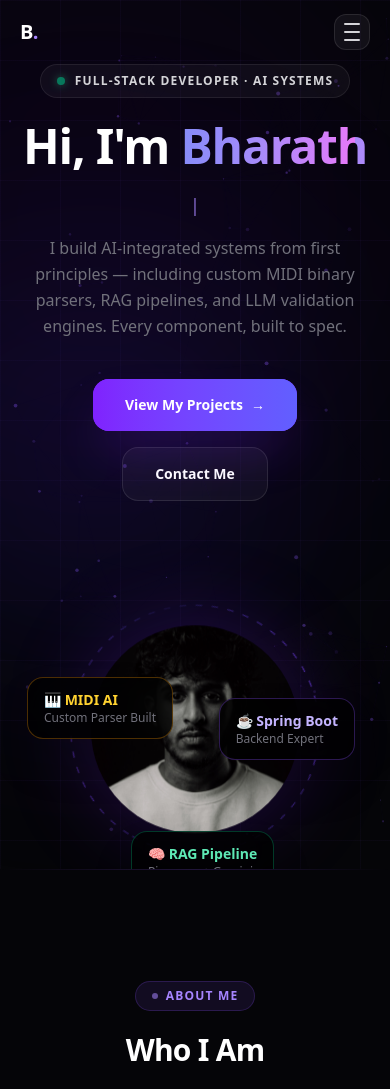
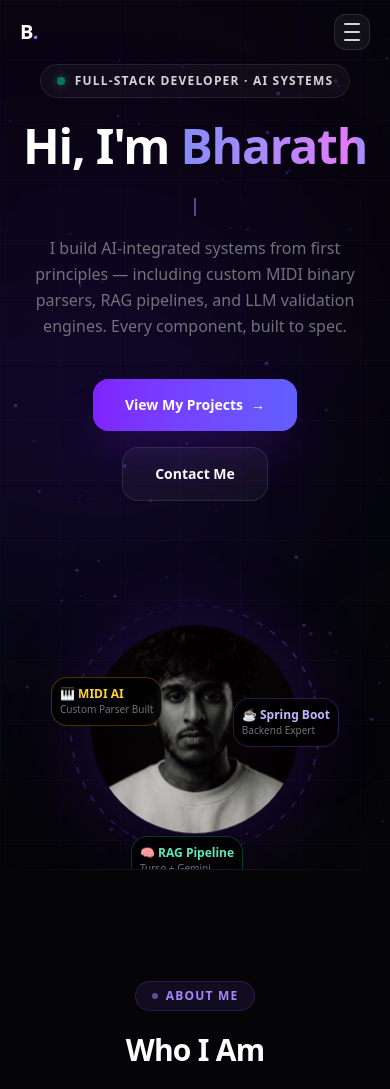
Before and after one commit to bharath-mnr/bharath-portfolio-new, a React (Vite) app: page / in a window 390 px wide. Shown: the top 1089 px of the page. Built offline with nearby package versions, Linux system fonts and the light colour scheme.

Commit message:
fix floating pills responsivness

```diff
--- a/src/components/ParticleCanvas.jsx
+++ b/src/components/ParticleCanvas.jsx
@@ -575,17 +575,17 @@ export default function App() {
               </div>
 
               {/* Floating pills */}
-              <div className="absolute -left-10 top-1/4 bg-black/80 border border-amber-500/30 rounded-2xl px-4 py-3 backdrop-blur-xl shadow-2xl">
-                <div className="text-amber-300 font-bold text-sm">🎹 MIDI AI</div>
-                <div className="text-zinc-500 text-xs">Custom Parser Built</div>
+              <div className="absolute -left-4 sm:-left-10 top-1/4 bg-black/80 border border-amber-500/30 rounded-2xl px-2 sm:px-4 py-2 sm:py-3 backdrop-blur-xl shadow-2xl z-10">
+                <div className="text-amber-300 font-bold text-xs sm:text-sm">🎹 MIDI AI</div>
+                <div className="text-zinc-500 text-[10px] sm:text-xs">Custom Parser Built</div>
               </div>
-              <div className="absolute -right-8 top-1/3 bg-black/80 border border-violet-500/30 rounded-2xl px-4 py-3 backdrop-blur-xl shadow-2xl">
-                <div className="text-violet-300 font-bold text-sm">☕ Spring Boot</div>
-                <div className="text-zinc-500 text-xs">Backend Expert</div>
+              <div className="absolute -right-4 sm:-right-8 top-1/3 bg-black/80 border border-violet-500/30 rounded-2xl px-2 sm:px-4 py-2 sm:py-3 backdrop-blur-xl shadow-2xl z-10">
+                <div className="text-violet-300 font-bold text-xs sm:text-sm">☕ Spring Boot</div>
+                <div className="text-zinc-500 text-[10px] sm:text-xs">Backend Expert</div>
               </div>
-              <div className="absolute left-1/4 -bottom-6 bg-black/80 border border-emerald-500/30 rounded-2xl px-4 py-3 backdrop-blur-xl shadow-2xl">
-                <div className="text-emerald-300 font-bold text-sm">🧠 RAG Pipeline</div>
-                <div className="text-zinc-500 text-xs">Pinecone + Gemini</div>
+              <div className="absolute left-1/4 -bottom-4 sm:-bottom-6 bg-black/80 border border-emerald-500/30 rounded-2xl px-2 sm:px-4 py-2 sm:py-3 backdrop-blur-xl shadow-2xl z-10">
+                <div className="text-emerald-300 font-bold text-xs sm:text-sm">🧠 RAG Pipeline</div>
+                <div className="text-zinc-500 text-[10px] sm:text-xs">Turso + Gemini</div>
               </div>
             </div>
           </div>
```
